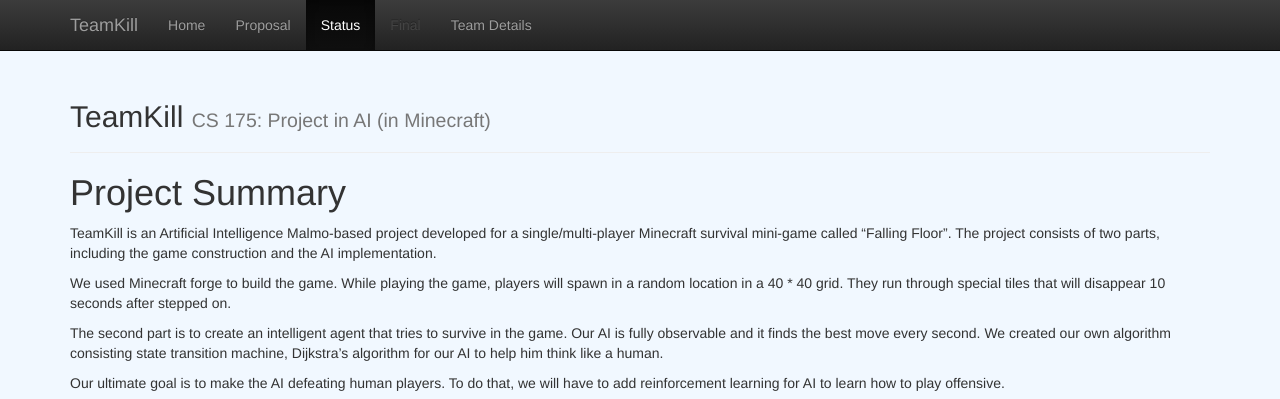
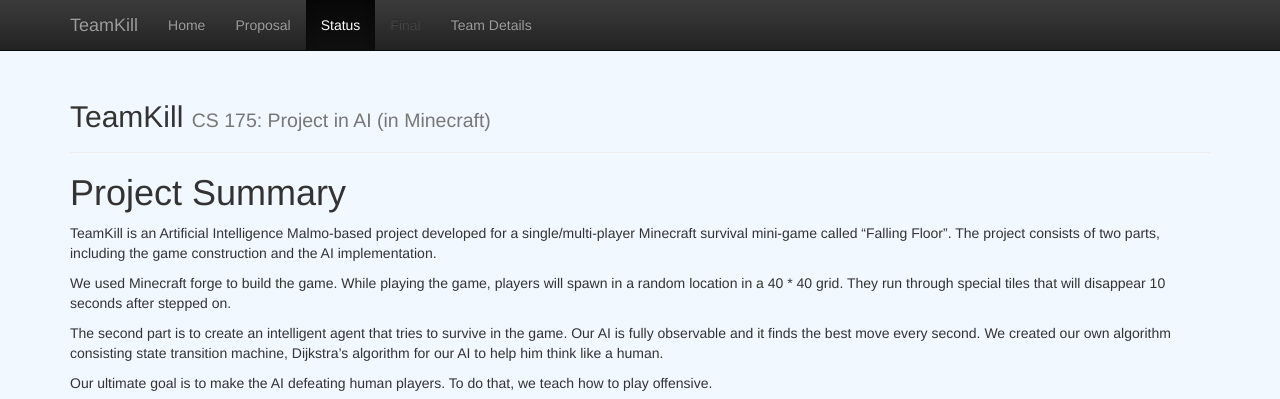
Before and after one commit to zhuohan/teamKill, a Jekyll site: the page built from docs/status.md, in a window 1280 px wide and 900 px high, cut to the strip 0-399 px from the top of the window. Built offline with Jekyll 4.4.1, drawn with Linux system fonts in a browser that asks for light colours.

Commit message:
Update status.md

```diff
--- a/docs/status.md
+++ b/docs/status.md
@@ -12,7 +12,7 @@
 
 The second part is to create an intelligent agent that tries to survive in the game. Our AI is fully observable and it finds the best move every second. We created our own algorithm consisting state transition machine, Dijkstra’s algorithm for our AI to help him think like a human.
 
-Our ultimate goal is to make the AI defeating human players. To do that, we will have to add reinforcement learning for AI to learn how to play offensive.
+Our ultimate goal is to make the AI defeating human players. To do that, we teach how to play offensive.
 
 
 
```
